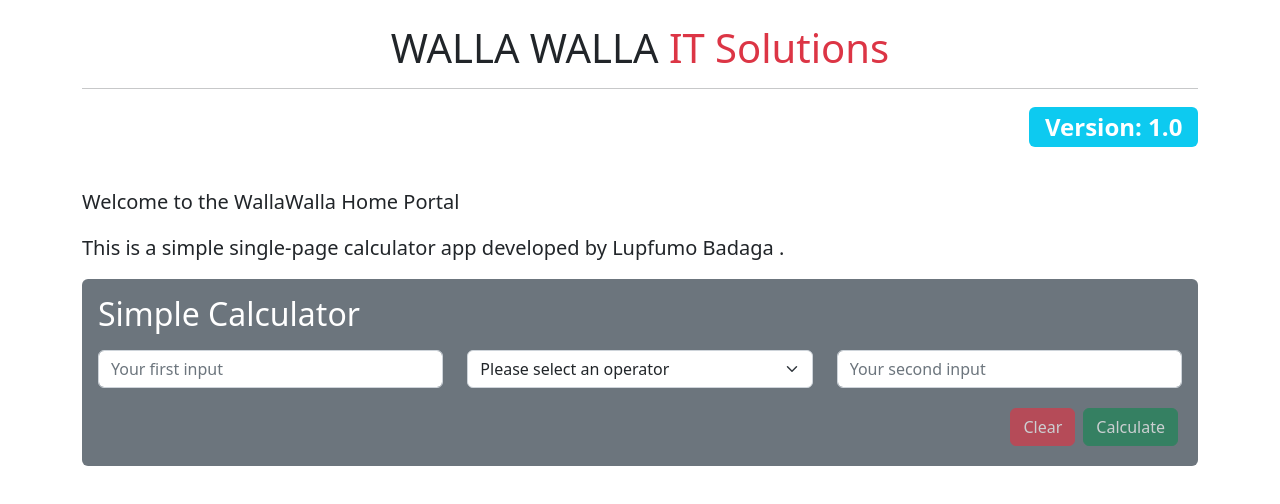
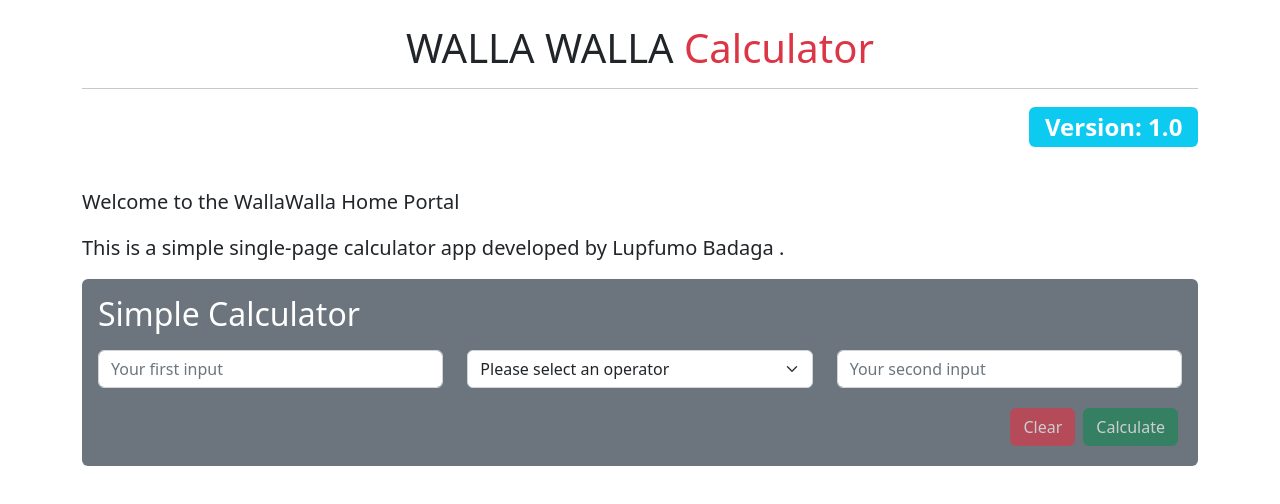
Before and after one commit to Richieelzb/aws-codepipeline-to-docker-ecs, an Angular app: page / in a window 1280 px wide. Shown: the top 504 px of the page. Built offline with nearby package versions, Linux system fonts and the light colour scheme.

Commit message:
version 1.0

```diff
--- a/src/app/app.component.html
+++ b/src/app/app.component.html
@@ -2,7 +2,7 @@
   <div class="row pt-4 pb-4">
     <div class="col">
       <h1 id="page-title" class="text-dark text-center">
-        WALLA WALLA <span class="text-danger"> IT Solutions </span>
+        WALLA WALLA <span class="text-danger"> Calculator </span>
 
       </h1>
       <hr>
```
